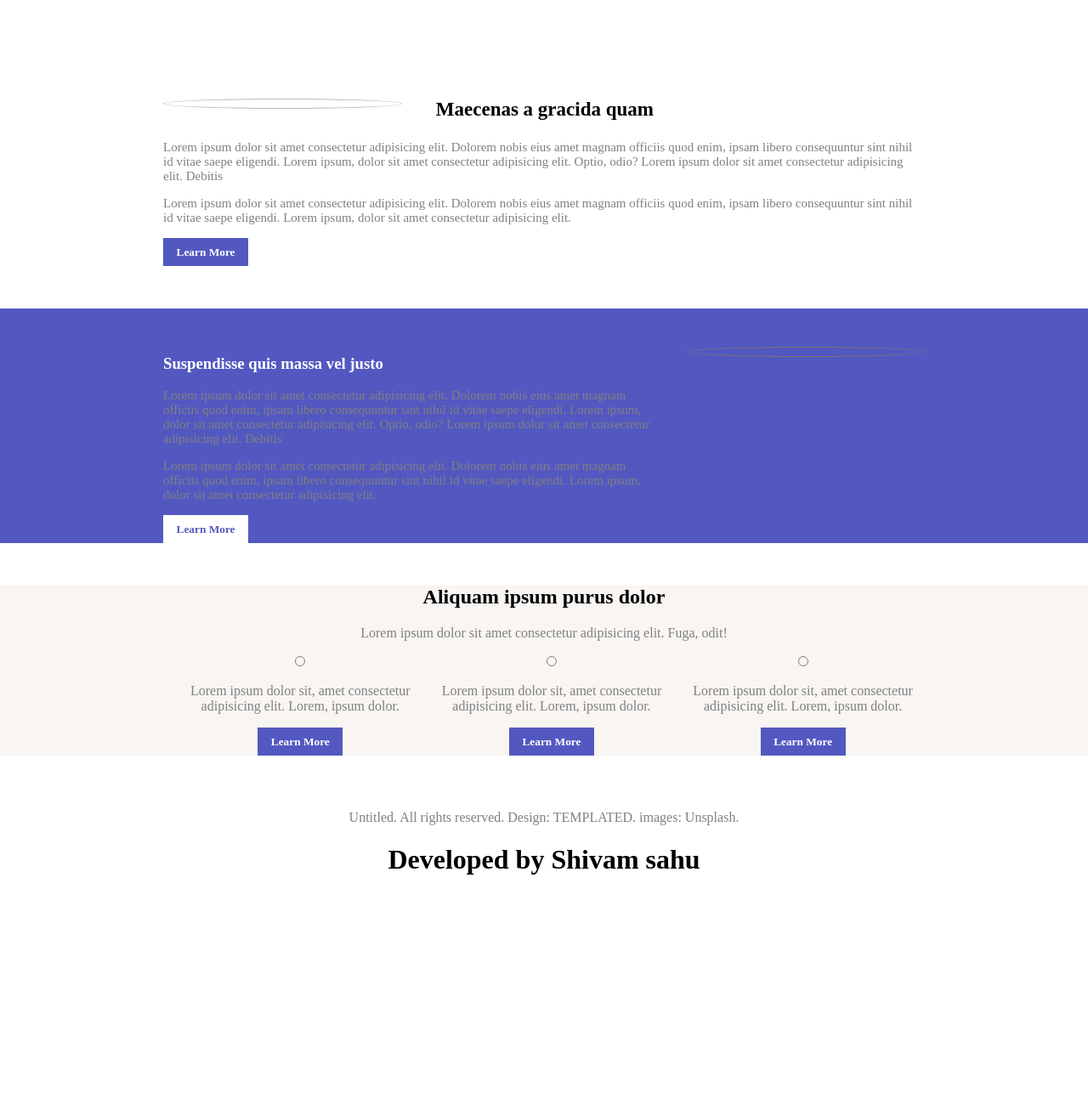
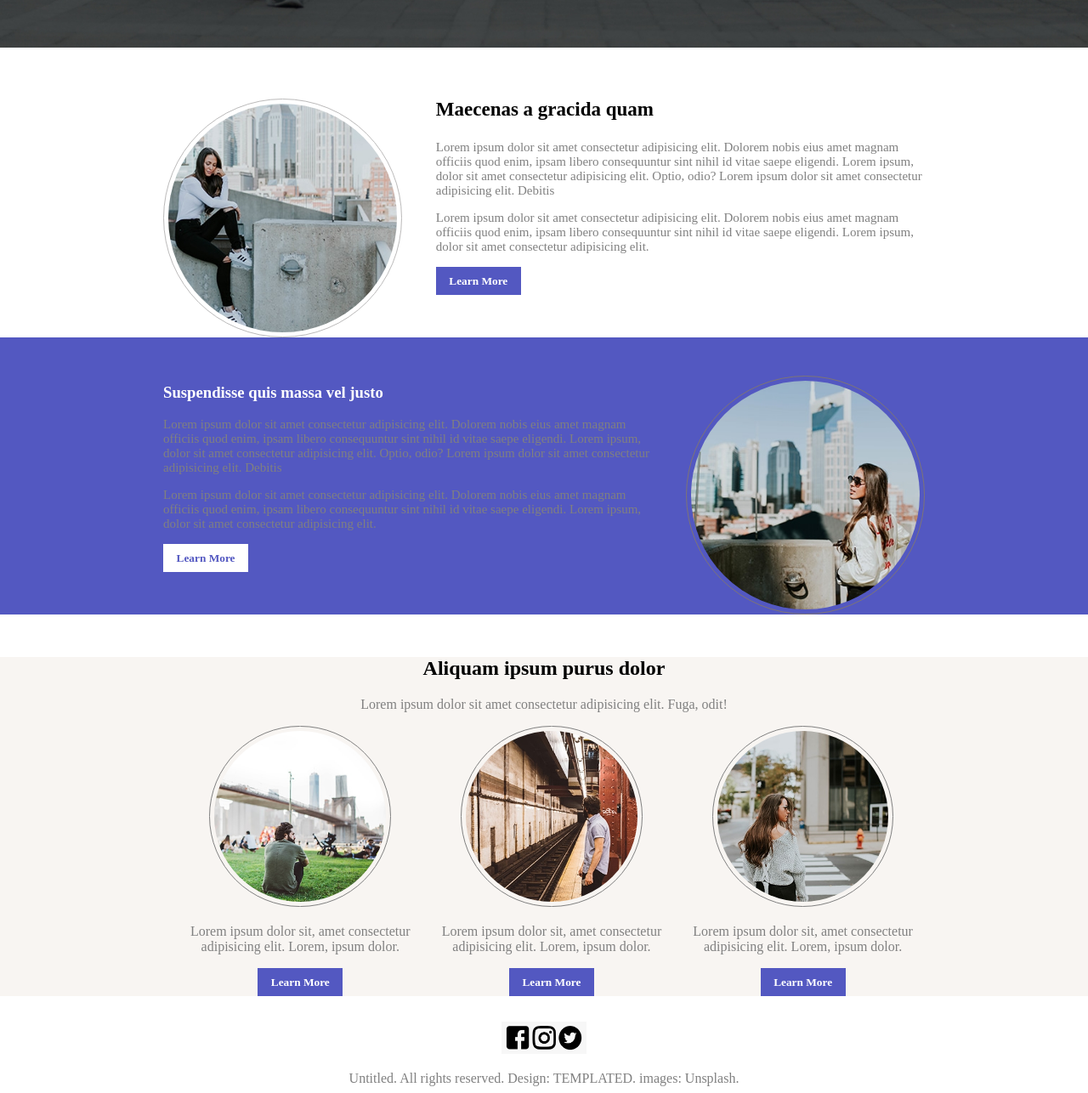
Before and after one commit to shivamsahu5/Webdev, a plain HTML site: page forth.html in a window 1280 px wide. Shown: the part 694-1980 px from the top of the page at 85% size. Before the commit the page ends 1745 px from the top, so only its background shows below. Drawn offline with Linux system fonts and the light colour scheme; a web font is replaced by a local one.

Commit message:
Final project

```diff
--- a/css/forth.css
+++ b/css/forth.css
@@ -16,7 +16,7 @@ body{
 .header{
     width: 100%;
     height: 750px;
-    background-image: url("../forthweb/pic.1.jpg");
+    background-image: url("../images/forth/pic.1.jpg");
     background-size:cover ;
     background-position: center top;
 }
--- a/forth.html
+++ b/forth.html
@@ -28,7 +28,7 @@
         </div>
 
         <div class="second-section">
-            <img src="forthweb/pic.2.jpg" alt="">
+            <img src="images/forth/pic.2.jpg" alt="">
 
             <h3>Maecenas a gracida quam</h3>
 
@@ -54,7 +54,7 @@
                 <button id="downbuttan"><a href="https://www.lipsum.com/feed/html" target="_blank"> Learn More </a></button>
               </div>
 
-                <img src="forthweb/pic.3.jpg" alt="">
+                <img src="images/forth/pic.3.jpg" alt="">
 
 
             </div>
@@ -70,7 +70,7 @@
             <p>Lorem ipsum dolor sit amet consectetur adipisicing elit. Fuga, odit!</p>
 
             <div class="bottam-three">
-                <img src="forthweb/pic.4.jpg" alt="">
+                <img src="images/forth/pic.4.jpg" alt="">
 
                 <p>Lorem ipsum dolor sit, amet consectetur adipisicing elit. Lorem, ipsum dolor.</p>
 
@@ -78,7 +78,7 @@
             </div>
 
             <div class="bottam-three">
-                <img src="forthweb/pic.5.jpg" alt="">
+                <img src="images/forth/pic.5.jpg" alt="">
 
                 <p>Lorem ipsum dolor sit, amet consectetur adipisicing elit. Lorem, ipsum dolor.</p>
 
@@ -86,7 +86,7 @@
             </div>
 
             <div class="bottam-three">
-                <img src="forthweb/pic.6.jpg" alt="">
+                <img src="images/forth/pic.6.jpg" alt="">
 
                 <p>Lorem ipsum dolor sit, amet consectetur adipisicing elit. Lorem, ipsum dolor.</p>
 
@@ -97,7 +97,7 @@
     </div>
 
     <div class="footer">
-        <img src="forthweb/icone.png" alt="">
+        <img src="images/forth/icone.png" alt="">
 
         <p>Untitled. All rights reserved. Design: TEMPLATED. images: Unsplash.</p>
 
```
Also changed, not shown: images/forth/icone.png (added).
